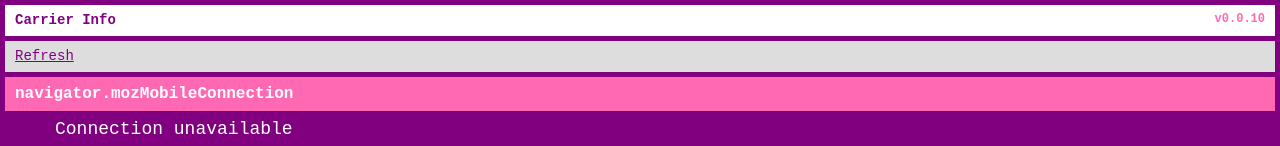
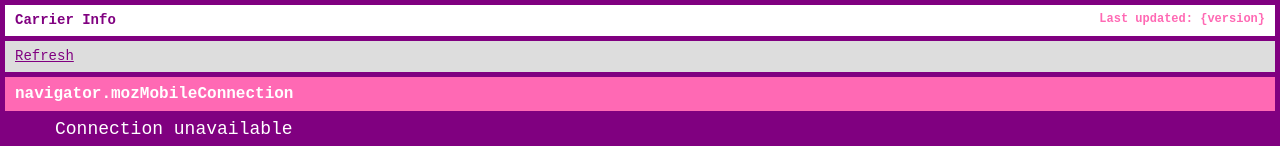
Before and after one commit to cvan/carrierinfo, a plain HTML site: page src/index.html in a window 1280 px wide. Shown: the top 146 px of the page. Drawn offline with Linux system fonts and the light colour scheme; files whose address does not match are found by name.

```diff
--- a/index.html
+++ b/src/index.html
@@ -20,7 +20,7 @@
     </style>
   </head>
   <body>
-    <h1 class="info">Carrier Info <code>v0.0.10</code></h1>
+    <h1 class="info">Carrier Info <code>Last updated: {version}</code></h1>
     <a href="#" class="info refresh">Refresh</a>
     <section>
       <h2>navigator.mozMobileConnection</h2>
```
Also changed, not shown: src/icon-128.png (renamed from icon-128.png), 7 other files.
